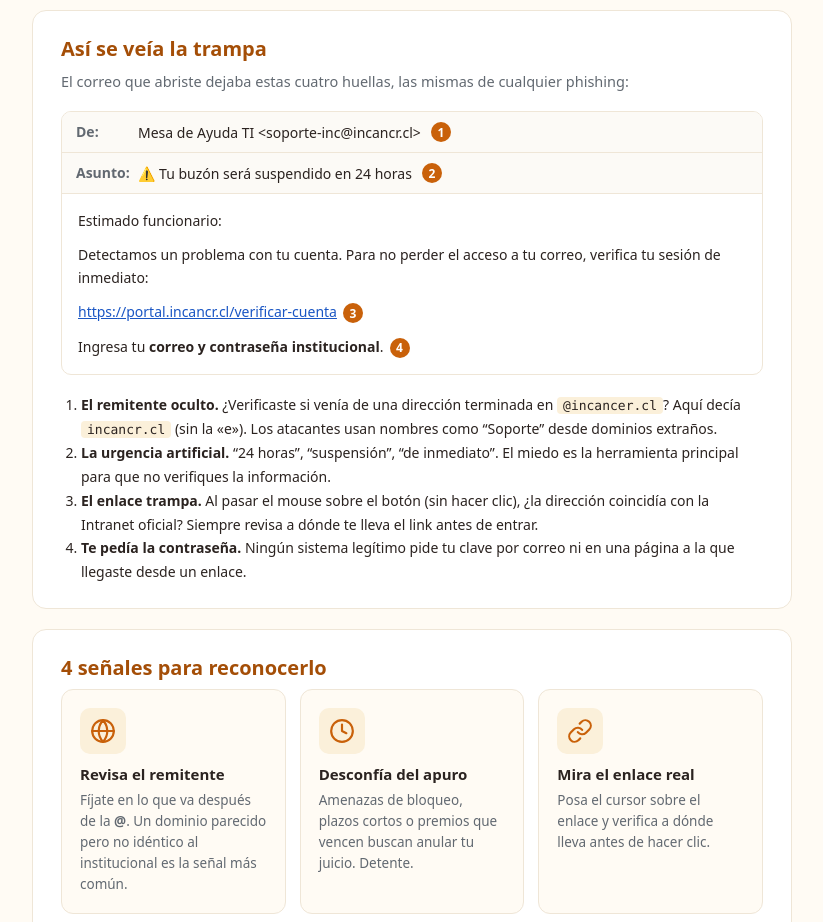
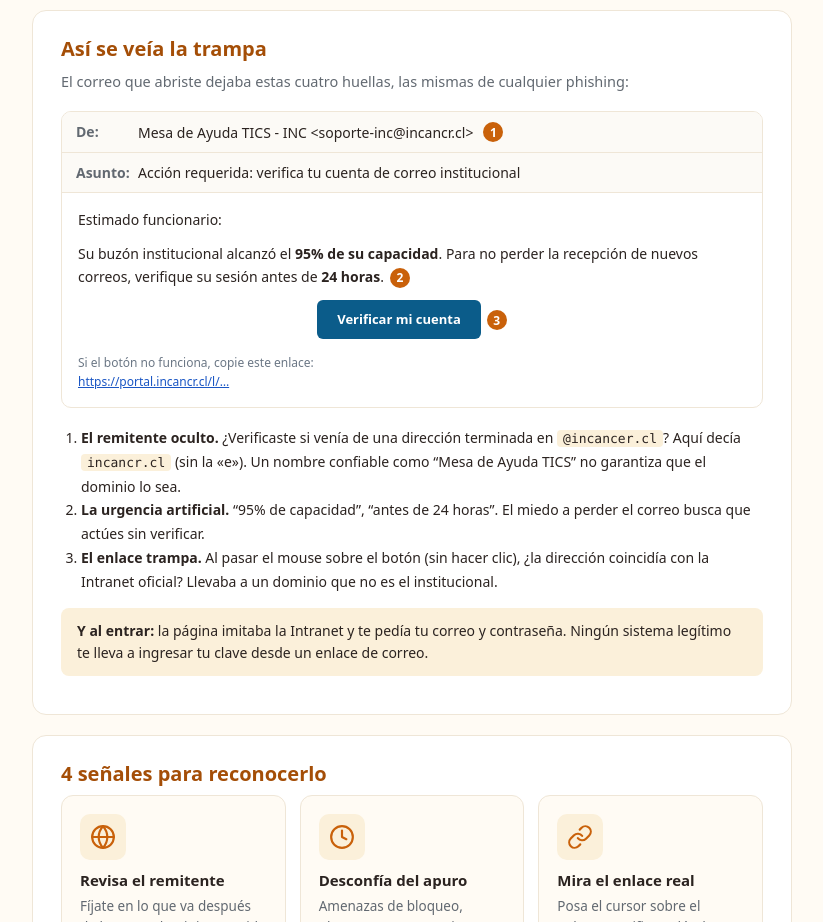
Before and after one commit to tromeroinc/phish-camp, a Next.js app: page /concientizacion in a window 1280 px wide. Shown: the part 800-1722 px from the top of the page, without its empty margins (228-1051 px from the left). Built offline with nearby package versions, Linux system fonts and the light colour scheme.

Commit message:
Modifico contenido correo

```diff
--- a/app/concientizacion/page.tsx
+++ b/app/concientizacion/page.tsx
@@ -78,24 +78,25 @@ export default function Concientizacion() {
           <div style={S.mail}>
             <div style={S.mailRow}>
               <span style={S.mailLabel}>De:</span>
-              <span style={S.mailValue}>Mesa de Ayuda TI &lt;soporte-inc@incancr.cl&gt;<Flag n={1} /></span>
+              <span style={S.mailValue}>Mesa de Ayuda TICS - INC &lt;soporte-inc@incancr.cl&gt;<Flag n={1} /></span>
             </div>
             <div style={S.mailRow}>
               <span style={S.mailLabel}>Asunto:</span>
-              <span style={S.mailValue}>⚠️ Tu buzón será suspendido en 24 horas<Flag n={2} /></span>
+              <span style={S.mailValue}>Acción requerida: verifica tu cuenta de correo institucional</span>
             </div>
             <div style={S.mailBody}>
               <p style={{ margin: '0 0 12px' }}>Estimado funcionario:</p>
               <p style={{ margin: '0 0 12px' }}>
-                Detectamos un problema con tu cuenta. Para no perder el acceso a tu
-                correo, verifica tu sesión de inmediato:
+                Su buzón institucional alcanzó el <strong>95% de su capacidad</strong>.
+                Para no perder la recepción de nuevos correos, verifique su sesión
+                antes de <strong>24 horas</strong>.<Flag n={2} />
               </p>
-              <p style={{ margin: '0 0 12px' }}>
-                <span style={S.fakeLink}>https://portal.incancr.cl/verificar-cuenta</span>
-                <Flag n={3} />
+              <p style={{ margin: '0 0 14px', textAlign: 'center' }}>
+                <span style={S.fakeBtn}>Verificar mi cuenta</span><Flag n={3} />
               </p>
-              <p style={{ margin: 0 }}>
-                Ingresa tu <strong>correo y contraseña institucional</strong>.<Flag n={4} />
+              <p style={{ margin: 0, fontSize: 12, color: '#6b7785' }}>
+                Si el botón no funciona, copie este enlace:<br />
+                <span style={S.fakeLink}>https://portal.incancr.cl/l/…</span>
               </p>
             </div>
           </div>
@@ -103,24 +104,24 @@ export default function Concientizacion() {
             <li>
               <strong>El remitente oculto.</strong> ¿Verificaste si venía de una
               dirección terminada en <code style={S.code}>@incancer.cl</code>? Aquí
-              decía <code style={S.code}>incancr.cl</code> (sin la «e»). Los
-              atacantes usan nombres como “Soporte” desde dominios extraños.
+              decía <code style={S.code}>incancr.cl</code> (sin la «e»). Un nombre
+              confiable como “Mesa de Ayuda TICS” no garantiza que el dominio lo sea.
             </li>
             <li>
-              <strong>La urgencia artificial.</strong> “24 horas”, “suspensión”,
-              “de inmediato”. El miedo es la herramienta principal para que no
-              verifiques la información.
+              <strong>La urgencia artificial.</strong> “95% de capacidad”, “antes de
+              24 horas”. El miedo a perder el correo busca que actúes sin verificar.
             </li>
             <li>
               <strong>El enlace trampa.</strong> Al pasar el mouse sobre el botón
               (sin hacer clic), ¿la dirección coincidía con la Intranet oficial?
-              Siempre revisa a dónde te lleva el link antes de entrar.
-            </li>
-            <li>
-              <strong>Te pedía la contraseña.</strong> Ningún sistema legítimo pide
-              tu clave por correo ni en una página a la que llegaste desde un enlace.
+              Llevaba a un dominio que no es el institucional.
             </li>
           </ol>
+          <p style={S.legendExtra}>
+            <strong>Y al entrar:</strong> la página imitaba la Intranet y te pedía tu
+            correo y contraseña. Ningún sistema legítimo te lleva a ingresar tu clave
+            desde un enlace de correo.
+          </p>
         </section>
 
         {/* ── Señales rápidas ────────────────────────────────── */}
@@ -284,6 +285,8 @@ const S: Record<string, React.CSSProperties> = {
   mailValue: { color: C.tinta, display: 'inline-flex', alignItems: 'center', flexWrap: 'wrap', gap: 4 },
   mailBody: { padding: '16px', lineHeight: 1.6, color: C.tinta },
   fakeLink: { color: '#1a56c4', textDecoration: 'underline', wordBreak: 'break-all' },
+  fakeBtn: { display: 'inline-block', background: '#0b5c8a', color: '#fff', fontSize: 13, fontWeight: 600, padding: '9px 20px', borderRadius: 6 },
+  legendExtra: { marginTop: 14, padding: '12px 16px', background: C.ambarSuave, borderRadius: 8, fontSize: 14, lineHeight: 1.6, color: C.tinta },
   flagBadge: { display: 'inline-flex', alignItems: 'center', justifyContent: 'center', width: 20, height: 20, borderRadius: '50%', background: C.naranjo, color: '#fff', fontSize: 12, fontWeight: 700, marginLeft: 6, verticalAlign: 'middle' },
   legend: { margin: '18px 0 0', paddingLeft: 20, fontSize: 14, lineHeight: 1.7, color: C.tinta },
   code: { background: C.ambarSuave, padding: '1px 6px', borderRadius: 4, fontSize: 13, fontFamily: 'ui-monospace, Menlo, monospace' },
```
